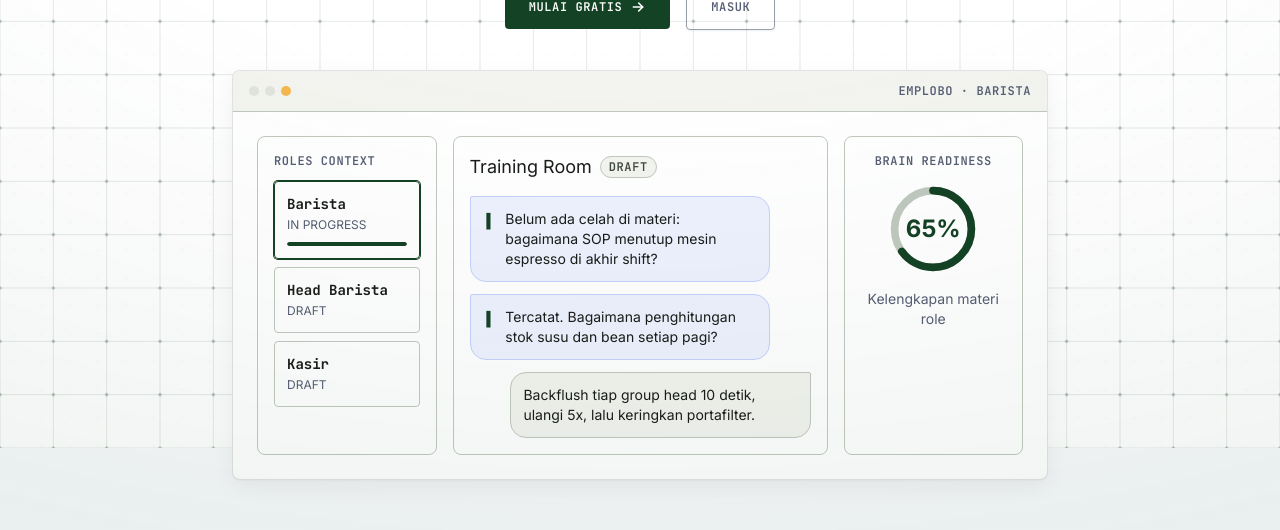
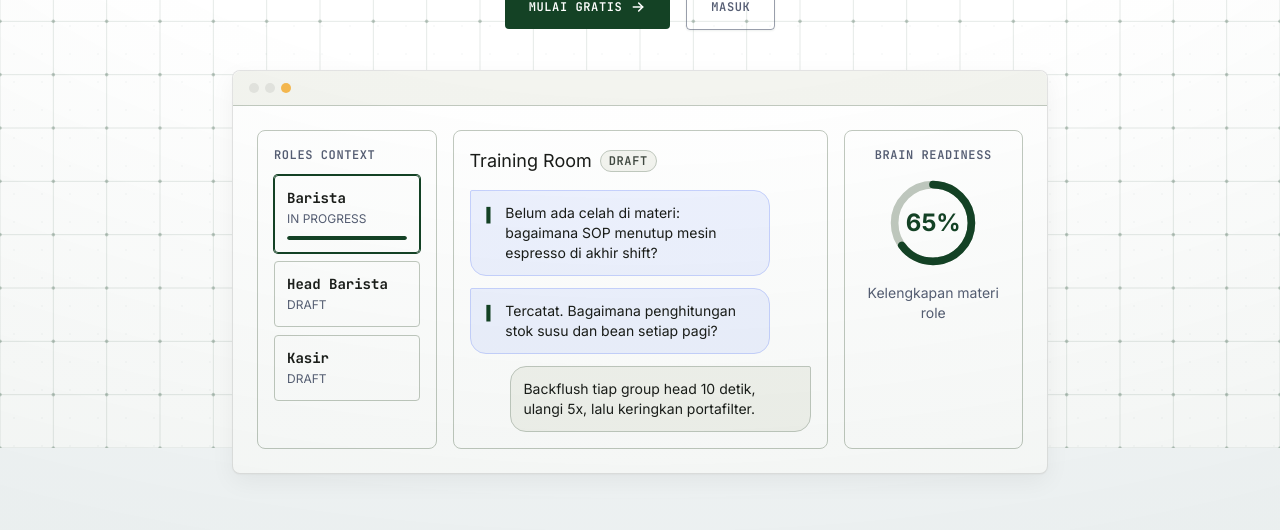
Before and after one commit to alarixfr/emplobo, a Next.js app in the folder apps/web/: page / in a window 1280 px wide. Shown: the part 417-947 px from the top of the page. Built offline with nearby package versions, Linux system fonts and the light colour scheme; no server answers.

Commit message:
style(landing): drop EMPLOBO · BARISTA label, amp hero BorderGlow (radius 58, intensity 2.2, wide cone)

```diff
--- a/apps/web/src/components/marketing/landing-hero.tsx
+++ b/apps/web/src/components/marketing/landing-hero.tsx
@@ -253,15 +253,16 @@ export function LandingHero() {
       {/* ── The cockpit: live product mechanism, animated on load ── */}
       <div className="cockpit mx-auto w-full max-w-4xl px-4 pb-16 md:px-10 md:pb-20">
         <BorderGlow
-          edgeSensitivity={20}
-          glowColor="136 30 32"
+          edgeSensitivity={10}
+          glowColor="136 36 34"
           backgroundColor="#ffffff"
           borderRadius={8}
-          glowRadius={28}
-          glowIntensity={1.15}
-          coneSpread={20}
+          glowRadius={58}
+          glowIntensity={2.2}
+          coneSpread={32}
+          fillOpacity={0.65}
           animated={!prefersReducedMotion()}
-          colors={["#3b6847", "#7cc48f", "#2d5a3a"]}
+          colors={["#2d5a3a", "#7cc48f", "#144225"]}
         >
           <div className="flex items-center justify-between rounded-t-[8px] border-b border-outline-variant bg-surface-container-low px-4 py-3">
             <div className="flex items-center gap-1.5" aria-hidden>
@@ -269,7 +270,6 @@ export function LandingHero() {
               <span className="h-2.5 w-2.5 rounded-full bg-surface-container-highest" />
               <span className="h-2.5 w-2.5 rounded-full bg-status-locked/70" />
             </div>
-            <p className="font-label-caps text-label-caps text-secondary">EMPLOBO · BARISTA</p>
           </div>
 
           <div className="grid gap-4 p-4 text-left md:grid-cols-12 md:p-6">
```
